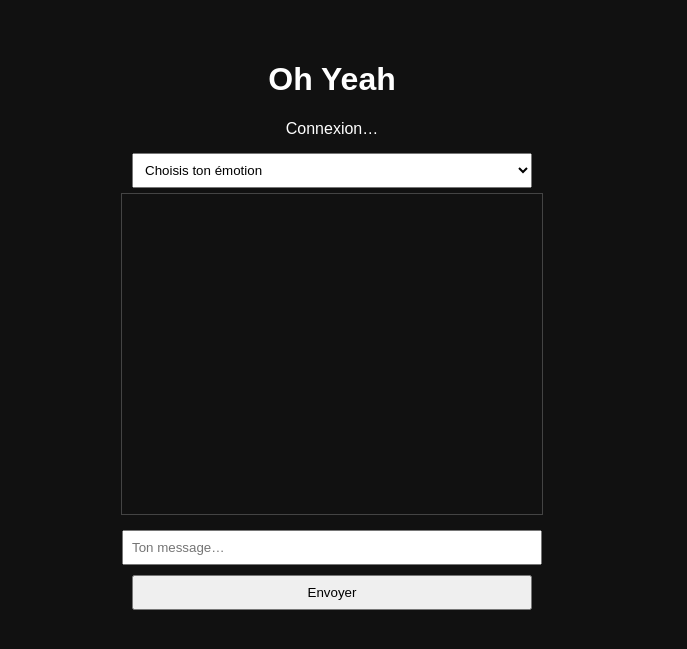
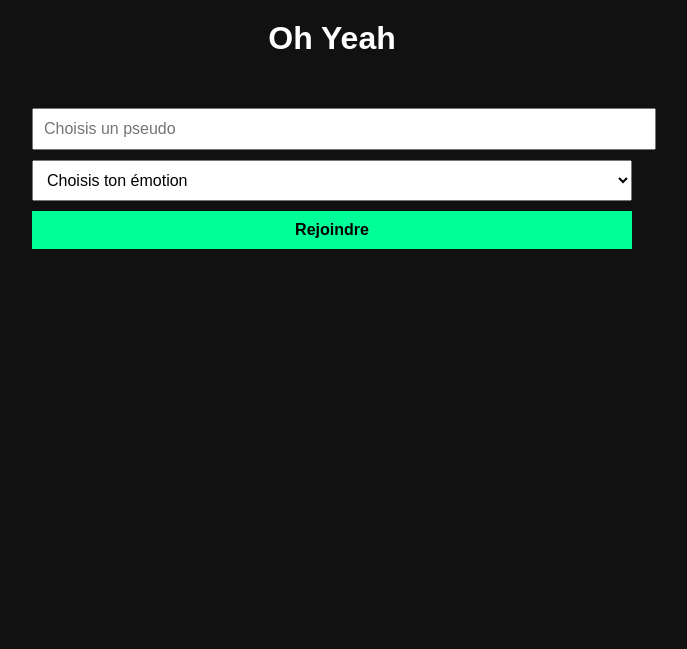
Before and after one commit to jj947/oh-yeah, a Flask app: page / in a window 1280 px wide. Shown: the top 649 px of the page, without its empty margins (308-995 px from the left). Run offline with Flask 3, Linux system fonts and the light colour scheme; some libraries are stand-ins or nearby versions.

Commit message:
Update index.html

```diff
--- a/templates/index.html
+++ b/templates/index.html
@@ -1,98 +1,155 @@
 <!DOCTYPE html>
 <html lang="fr">
 <head>
-  <meta charset="UTF-8" />
+    <meta charset="UTF-8">
     <title>Oh Yeah</title>
+    <meta name="viewport" content="width=device-width, initial-scale=1.0">
+
+    <!-- Socket.IO -->
     <script src="https://cdn.socket.io/4.7.5/socket.io.min.js"></script>
+
     <style>
         body {
             font-family: Arial, sans-serif;
             background: #111;
-      color: #fff;
-      display: flex;
-      flex-direction: column;
-      align-items: center;
-      margin-top: 40px;
+            color: white;
+            margin: 0;
+            padding: 0;
         }
+
+        h1 {
+            text-align: center;
+            margin-top: 20px;
+        }
+
+        .container {
+            max-width: 600px;
+            margin: auto;
+            padding: 20px;
+        }
+
+        .hidden {
+            display: none;
+        }
+
+        input, select, button {
+            width: 100%;
+            padding: 10px;
+            margin-top: 10px;
+            font-size: 16px;
+        }
+
+        button {
+            background: #00ff99;
+            border: none;
+            cursor: pointer;
+            font-weight: bold;
+        }
+
+        button:hover {
+            background: #00cc77;
+        }
+
         #messages {
-      width: 90%;
-      max-width: 400px;
+            background: #222;
+            padding: 10px;
             height: 300px;
-      border: 1px solid #444;
-      padding: 10px;
             overflow-y: auto;
-      margin-bottom: 10px;
+            margin-top: 15px;
+            border-radius: 5px;
         }
-    input, button, select {
-      width: 90%;
-      max-width: 400px;
-      margin: 5px 0;
-      padding: 8px;
+
+        .message {
+            margin-bottom: 8px;
         }
-    #status {
-      margin-bottom: 10px;
+
+        .system {
+            color: #aaa;
+            font-style: italic;
         }
     </style>
 </head>
 <body>
 
 <h1>Oh Yeah</h1>
-  <div id="status">Connexion…</div>
+
+<div class="container">
+
+    <!-- ÉCRAN DE CONNEXION -->
+    <div id="login">
+        <input type="text" id="pseudo" placeholder="Choisis un pseudo">
 
         <select id="emotion">
             <option value="">Choisis ton émotion</option>
-    <option value="heureux">😊 Heureux</option>
             <option value="triste">😢 Triste</option>
-    <option value="enerve">😡 Énervé</option>
-    <option value="stress">😰 Stressé</option>
+            <option value="content">😊 Content</option>
+            <option value="colere">😡 En colère</option>
+            <option value="stresse">😰 Stressé</option>
         </select>
 
+        <button onclick="join()">Rejoindre</button>
+    </div>
+
+    <!-- CHAT -->
+    <div id="chat" class="hidden">
         <div id="messages"></div>
 
-  <input id="message" placeholder="Ton message…" />
+        <input type="text" id="messageInput" placeholder="Écris ton message">
         <button onclick="sendMessage()">Envoyer</button>
+    </div>
+
+</div>
 
 <script>
     const socket = io();
 
-    const status = document.getElementById("status");
+    const loginDiv = document.getElementById("login");
+    const chatDiv = document.getElementById("chat");
     const messagesDiv = document.getElementById("messages");
 
-    socket.on("connect", () => {
-      status.innerHTML = "🟢 Connecté";
-      status.style.color = "lime";
-    });
-
-    socket.on("disconnect", () => {
-      status.innerHTML = "🔴 Déconnecté";
-      status.style.color = "red";
-    });
-
-    socket.on("message", (data) => {
-      const p = document.createElement("p");
-      p.textContent = data;
-      messagesDiv.appendChild(p);
-      messagesDiv.scrollTop = messagesDiv.scrollHeight;
-    });
-
-    function sendMessage() {
-      const msgInput = document.getElementById("message");
+    function join() {
+        const pseudo = document.getElementById("pseudo").value.trim();
         const emotion = document.getElementById("emotion").value;
 
-      if (!emotion) {
-        alert("Choisis une émotion !");
+        if (!pseudo || !emotion) {
+            alert("Pseudo et émotion obligatoires");
             return;
         }
 
-      if (msgInput.value.trim() === "") return;
+        socket.emit("join", {
+            pseudo: pseudo,
+            emotion: emotion
+        });
+
+        loginDiv.classList.add("hidden");
+        chatDiv.classList.remove("hidden");
+    }
+
+    function sendMessage() {
+        const input = document.getElementById("messageInput");
+        const text = input.value.trim();
+
+        if (!text) return;
 
         socket.emit("message", {
-        emotion: emotion,
-        text: msgInput.value
+            text: text
         });
 
-      msgInput.value = "";
+        input.value = "";
     }
+
+    socket.on("message", (msg) => {
+        const div = document.createElement("div");
+        div.className = "message";
+
+        if (msg.startsWith("🟢")) {
+            div.classList.add("system");
+        }
+
+        div.textContent = msg;
+        messagesDiv.appendChild(div);
+        messagesDiv.scrollTop = messagesDiv.scrollHeight;
+    });
 </script>
 
 </body>
```
Lines whose indentation alone changed are shown as unchanged.
